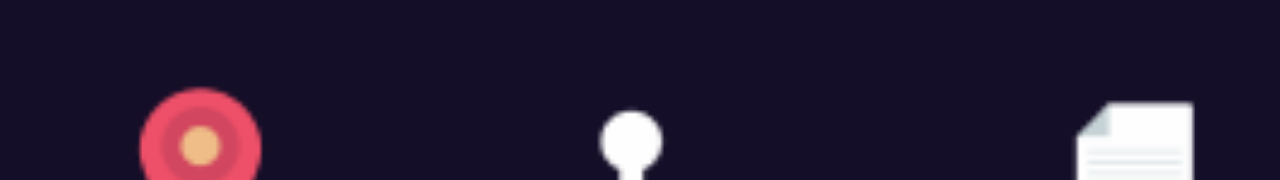
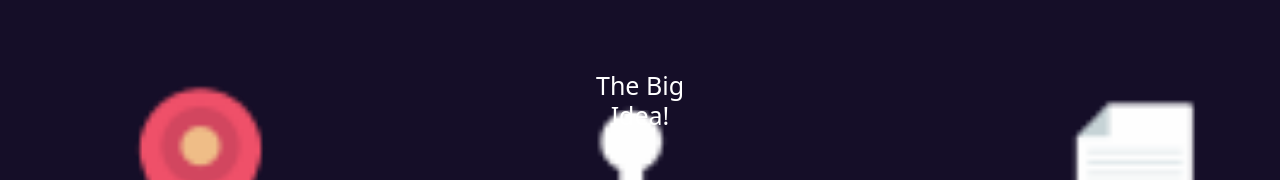
Before and after one commit to sannyralph/getlinkedchallenge, a React (Create React App) app: page / in a window 1280 px wide. Shown: the part 1864-2044 px from the top of the page. Built offline with nearby package versions, Linux system fonts and the light colour scheme.

Commit message:
Big idea bulb styled and positioned

```diff
--- a/src/introPage/introPage.css
+++ b/src/introPage/introPage.css
@@ -0,0 +1,19 @@
+.introImage {
+    position: relative;
+    vertical-align: top;
+    display: inline-block;
+    text-align: center;
+    width: 100%;
+    height: 100%;
+}
+
+.bigIdea {
+    position: absolute;
+    text-align: center;
+    top: 200px;
+    color: white;
+    width: 100%;
+    font-size: 25px;
+    display: flex;
+    justify-content: center;
+}
--- a/src/introPage/introPage.jsx
+++ b/src/introPage/introPage.jsx
@@ -5,8 +5,9 @@ const Intro = () => {
     return (
         <section>
             <div>
-                <div>
+                <div className="introImage">
                     <img src={Bigidea} alt="big-idea_Image" style={{width:'100%', height: '100%'}}  />
+                    <h5 className="bigIdea">The Big <br/> Idea!</h5>
                 </div>
                 <div>
                     <h5>Introduction to getlinked tech Hackathon 1.0</h5>
```
